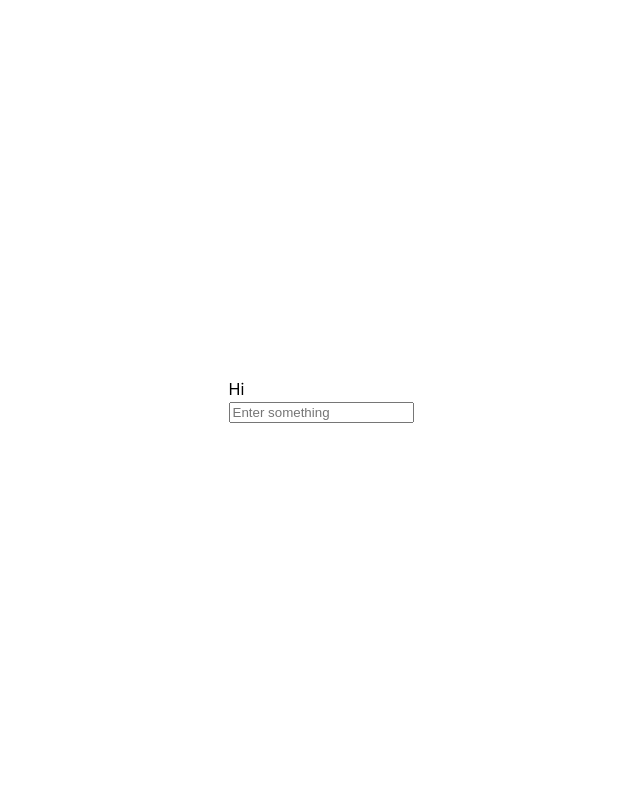
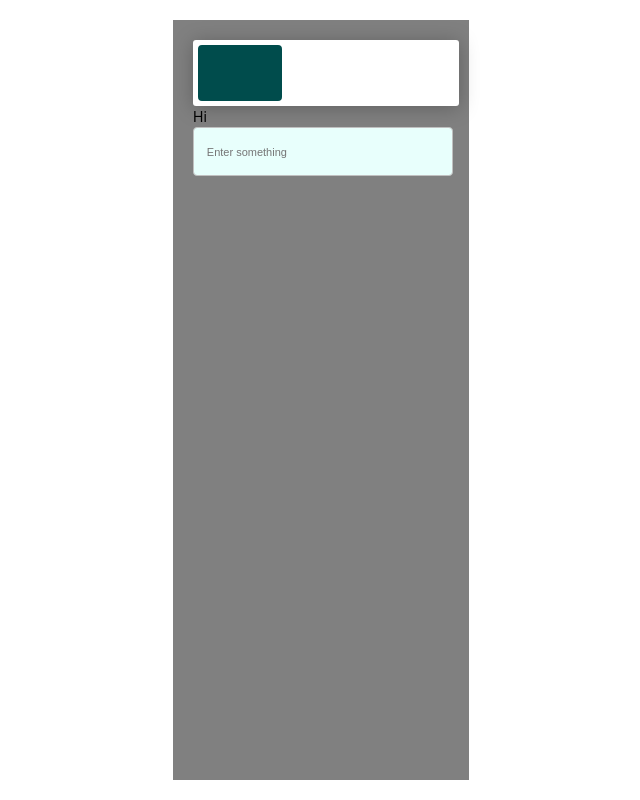
Before and after one commit to ozifirebrand/react-projects-in-class, a React (Create React App) app in the folder beans-app/: page / in a window 1280 px wide. Shown: the whole page, without its empty margins (319-959 px from the left). Built offline with nearby package versions, Linux system fonts and the light colour scheme.

Commit message:
Beans app another commit

```diff
--- a/beans-app/src/App.css
+++ b/beans-app/src/App.css
@@ -11,4 +11,18 @@
 
 .input-container p{
   margin: 2px 0;
+  font-size: 14px;
 }
+
+.input-container input{
+  border: 1px solid rgb(192, 192, 192);
+  display: block;
+  font-size: 11px;
+  padding-left: 5%;
+  width: 95%;
+  height: 45px;
+  border-radius: 4px;
+  margin-top: 2px;
+  margin-bottom: 10px;
+  background-color: #e8fffc;
+}
--- a/beans-app/src/ewa/components/auth/login/Login.js
+++ b/beans-app/src/ewa/components/auth/login/Login.js
@@ -1,9 +1,17 @@
 import React from 'react';
 import Input from "../../reusables/Input";
+import "./login.css"
 
 const Login = () => {
     return (
-        <div>
+        <div className={"login-container"}>
+            <div className={"login-header"}>
+                <div className={"ewa-logo"}>
+                </div>
+                <button>
+                    REGISTER
+                </button>
+            </div>
             <Input/>
         </div>
     );
--- /dev/null
+++ b/beans-app/src/ewa/components/auth/login/login.css
@@ -0,0 +1,34 @@
+.login-container{
+    background-color: gray;
+    height: 90vh;
+    width: 20vw;
+    padding: 20px;
+}
+
+.login-header{
+    display: flex;
+    justify-content: space-between;
+    background-color: white;
+    width: 100%;
+    height: 7vh;
+    padding: 5px;
+    border-radius: 3px;
+    box-shadow: 0 2px 20px rgba(0,0,0,0.25);
+}
+
+.ewa-logo{
+    width: 10vh;
+    background-color: #004c4c;
+    border-radius: 4px ;
+    border: 2px solid #004c4c;
+}
+
+.login-header button{
+    background-color: white;
+    padding: 10px 20px;
+    font-size: 10px;
+    font-weight: bold;
+    border:none;
+    color: #fff;
+    border-radius: 4px;
+}
```
